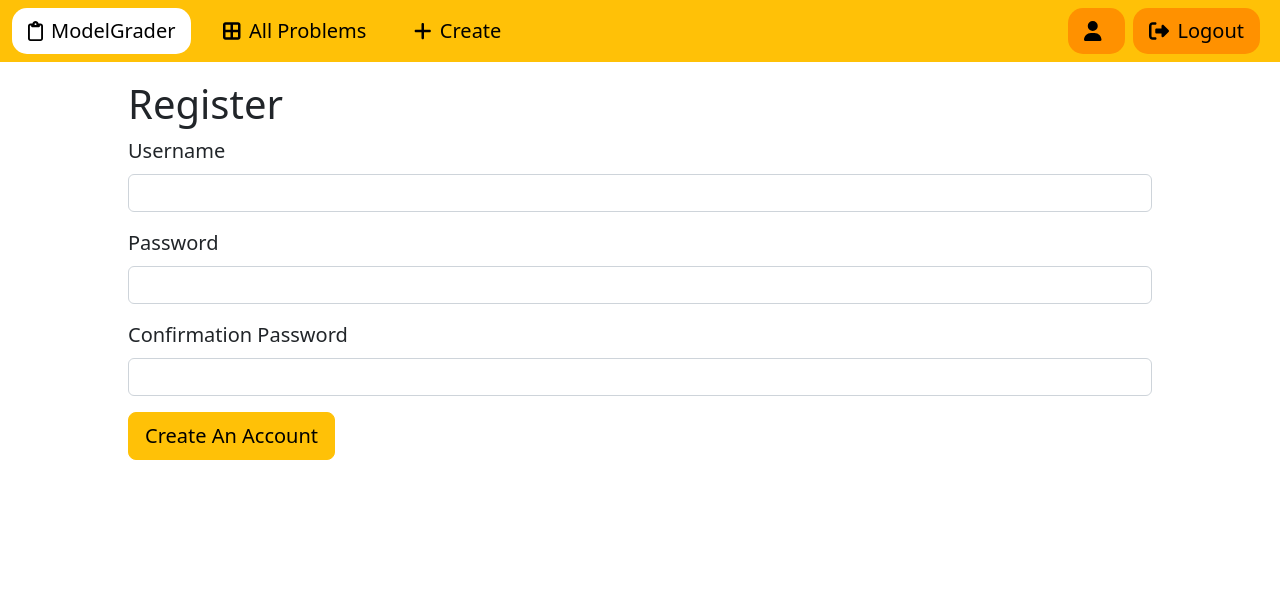
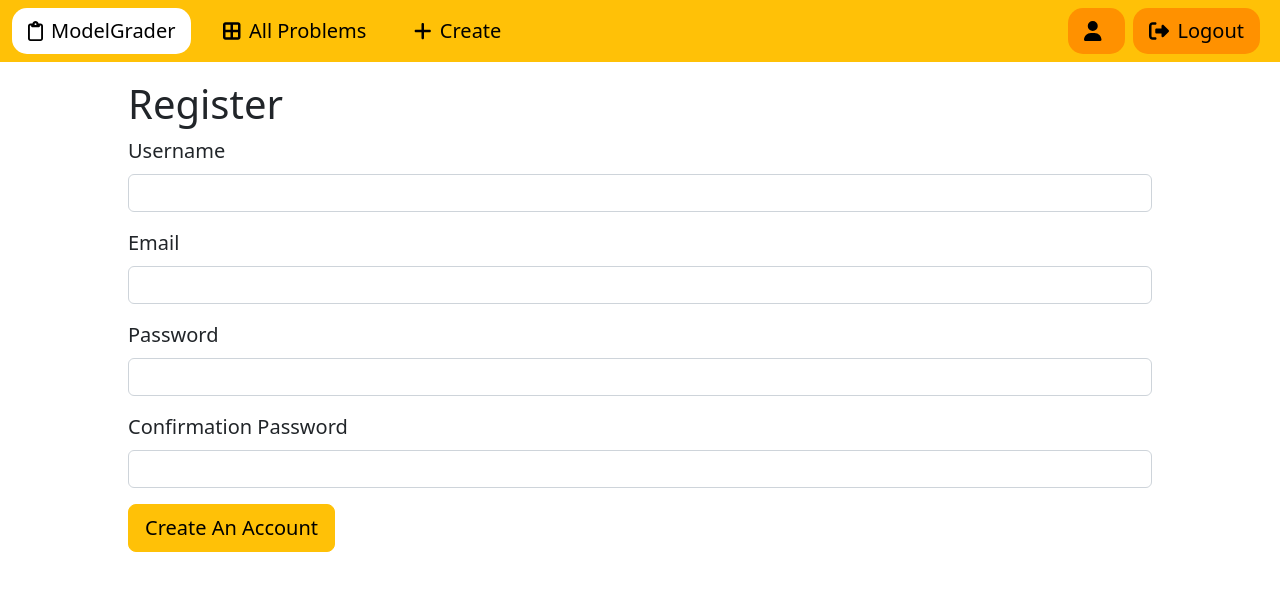
Before and after one commit to KanonKC/ModelGrader-Frontend, a React (Create React App) app: page /register in a window 1280 px wide. Shown: the top 590 px of the page. Built offline with nearby package versions, Linux system fonts and the light colour scheme; no server answers.

Commit message:
Update Account register form

```diff
--- a/src/components/NevigationBar.js
+++ b/src/components/NevigationBar.js
@@ -23,6 +23,7 @@ import LinkButton from './LinkButton'
 function NevigationBar() {
 
     const [isOpen, setIsOpen] = useState(false);
+    const [isLoggin,setisLoggin] = useState(true)
 
     const toggle = () => setIsOpen(!isOpen);
 
@@ -32,7 +33,6 @@ function NevigationBar() {
         window.location.reload(false);
     }
 
-    const [isLoggin,setisLoggin] = useState(true)
     useEffect(()=>{
         getAuthorization().then(response=>{
             setisLoggin(response.data.result)
--- a/src/views/Problem.js
+++ b/src/views/Problem.js
@@ -185,7 +185,7 @@ const Problem = () => {
 
                     </Label>
                     <Row>
-                            <Col xs={3}>
+                            {/* <Col xs={3}>
                                 <h5>
                                     Best Submission: {bestSubmission ? [
                                     <span style={{ color: "red" }}>
@@ -193,7 +193,7 @@ const Problem = () => {
                                     </span>
                                     ] : "[]"}
                                 </h5>
-                            </Col>
+                            </Col> */}
                             <Col>
                                 {isShowSub ? (
                                     <div>
--- a/src/views/RegisterPage.js
+++ b/src/views/RegisterPage.js
@@ -8,6 +8,7 @@ const RegisterPage = () => {
     const nevigate = useNavigate()
     const [regisBody,setregisBody] = useState({
         username: '',
+        email: '',
         password: ''
     })
     const [confirmPassword,setconfirmPassword] = useState('')
@@ -40,6 +41,17 @@ const RegisterPage = () => {
                         id="username"
                         name="username"
                         type="text"
+                        required={true}
+                    />
+                </FormGroup>
+                <FormGroup>
+                    <Label for="email">Email</Label>
+                    <Input
+                        onChange={(e) => setregisBody({...regisBody,email: e.target.value})}
+                        value={regisBody.email}
+                        id="email"
+                        name="email"
+                        type="email"
                         required={true}
                     />
                 </FormGroup>
```
Also changed, not shown: 1 other file (tests, documents, lock files or other folders).
